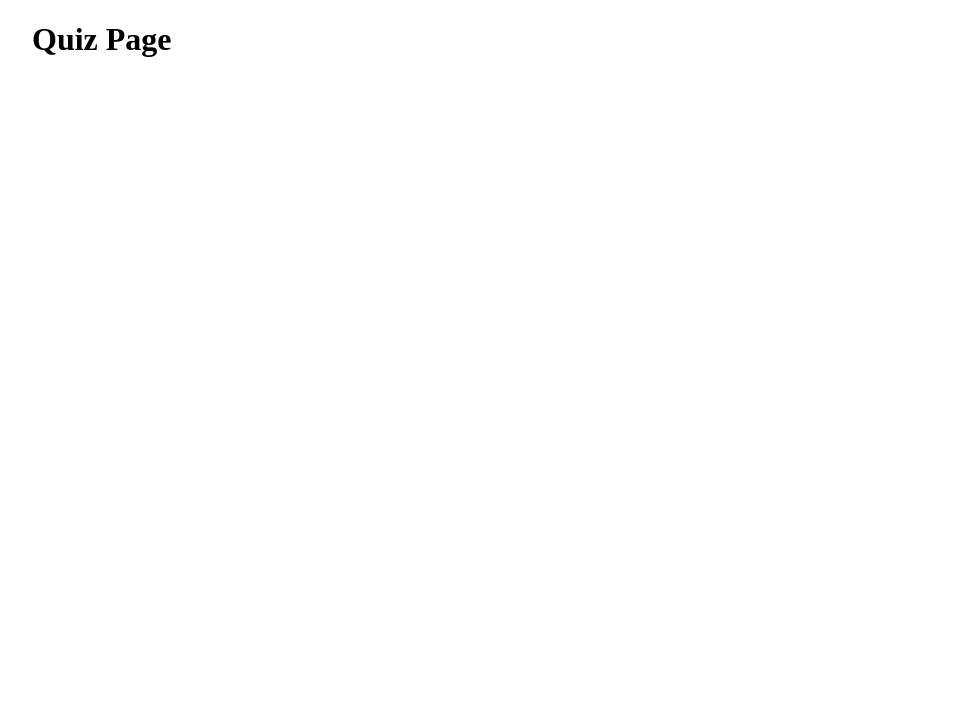
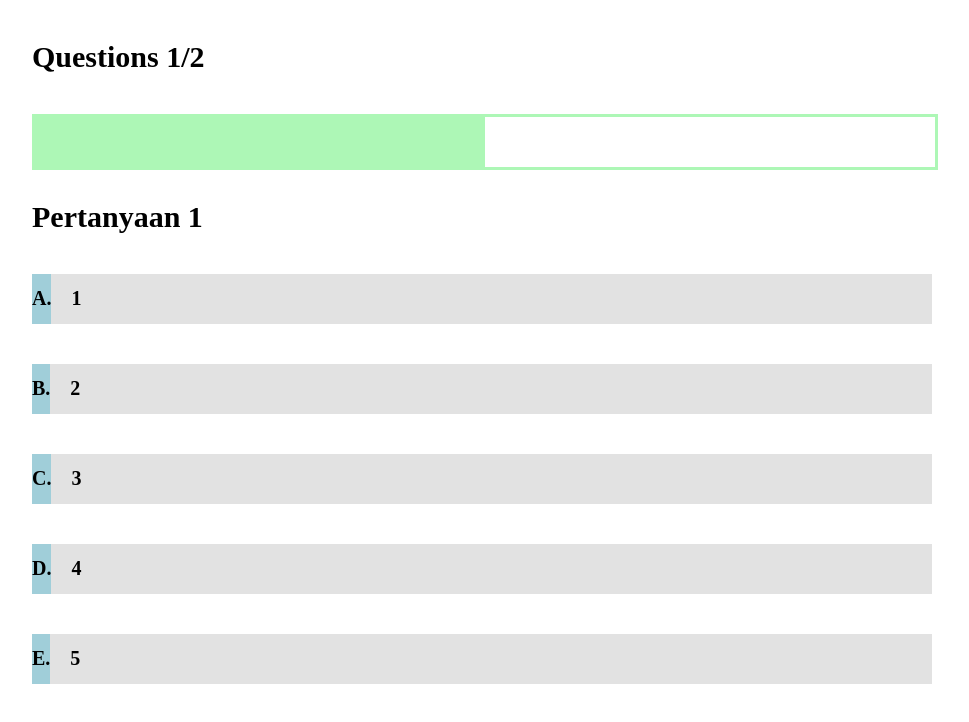
Before and after one commit to bgsdewo/Vue_JS3, a Vue app in the folder quiz-vue/: page /quiz/1 in a window 1280 px wide. Shown: the top 722 px of the page, without its empty margins (158-1127 px from the left). Built offline with nearby package versions, Linux system fonts and the light colour scheme.

Commit message:
Mendesain Halaman Quiz

```diff
--- a/quiz-vue/src/views/Quiz.vue
+++ b/quiz-vue/src/views/Quiz.vue
@@ -1,3 +1,90 @@
 <template>
-    <h1>Quiz Page</h1>
+    <header>
+        <h4>Questions 1/2</h4>
+        <div class="bar">
+            <div class="bar-progress"></div>
+        </div>
+    </header>
+    <section id="question-container">
+        <div class="question-title">Pertanyaan 1</div>
+    </section>
+    <section id="option-container">
+        <div class="option">
+            <p class="option-label">A.</p>
+            <div class="option-value">1</div>
+        </div>
+        <div class="option">
+            <p class="option-label">B.</p>
+            <div class="option-value">2</div>
+        </div>
+        <div class="option">
+            <p class="option-label">C.</p>
+            <div class="option-value">3</div>
+        </div>
+        <div class="option">
+            <p class="option-label">D.</p>
+            <div class="option-value">4</div>
+        </div>
+        <div class="option">
+            <p class="option-label">E.</p>
+            <div class="option-value">5</div>
+        </div>
+    </section>
 </template>
+
+<style scoped>
+header {
+    margin-top: 20px;
+}
+header h4 {
+    font-size: 30px;
+}
+.bar {
+    width:100%;
+    height: 50px;
+    border: 3px solid #adf7b6;
+}
+
+.bar-progress {
+    height: 100%;
+    width:50%;
+    background-color: #adf7b6;
+}
+
+#question-container {
+    margin-top: 30px;
+}
+
+.question-title{
+    font-size: 30px;
+    font-weight: bold;
+    margin-bottom: 20px;
+}
+
+.option {
+    display: flex;
+    align-items: center;
+    cursor: pointer;
+}
+.option-label {
+    font-size: 20px;
+    font-weight: bold;
+    widows: 50px;
+    height: 50px;
+    background-color: #a0ced9;
+    display: flex;
+    align-items: center;
+    justify-content: center;
+}
+
+.option-value {
+    font-size: 20px;
+    font-weight: bold;
+    padding: 0 20px;
+    background-color: #e2e2e2;
+    width: 100%;
+    height: 50px;
+    display: flex;
+    align-items: center;
+}
+</style>
```
